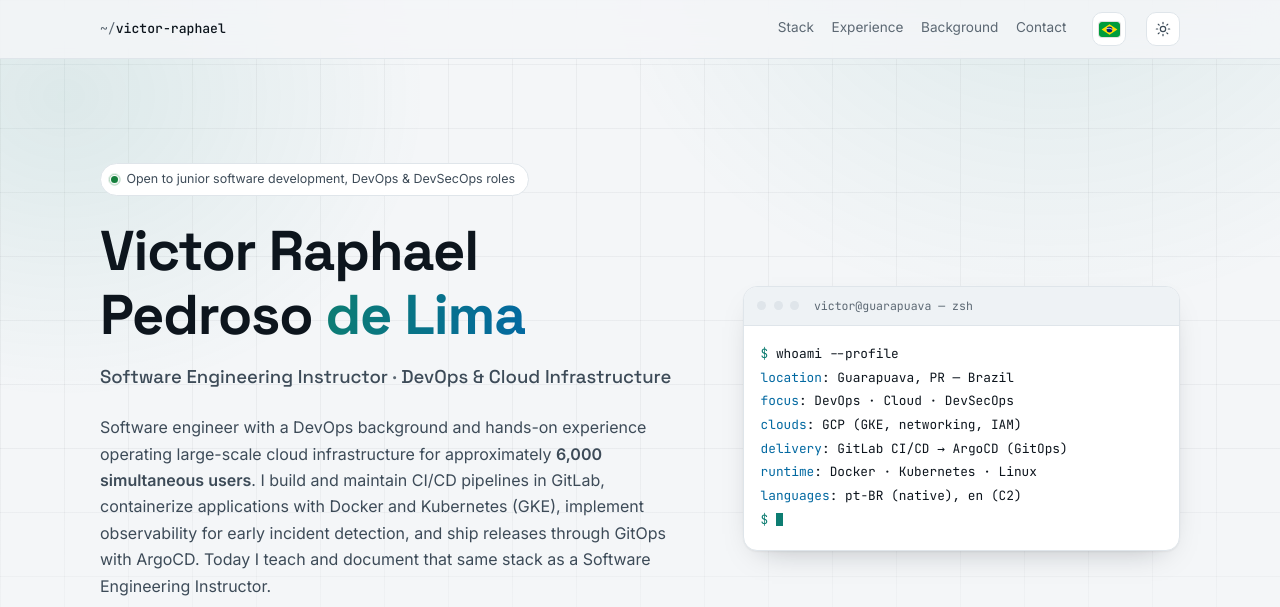
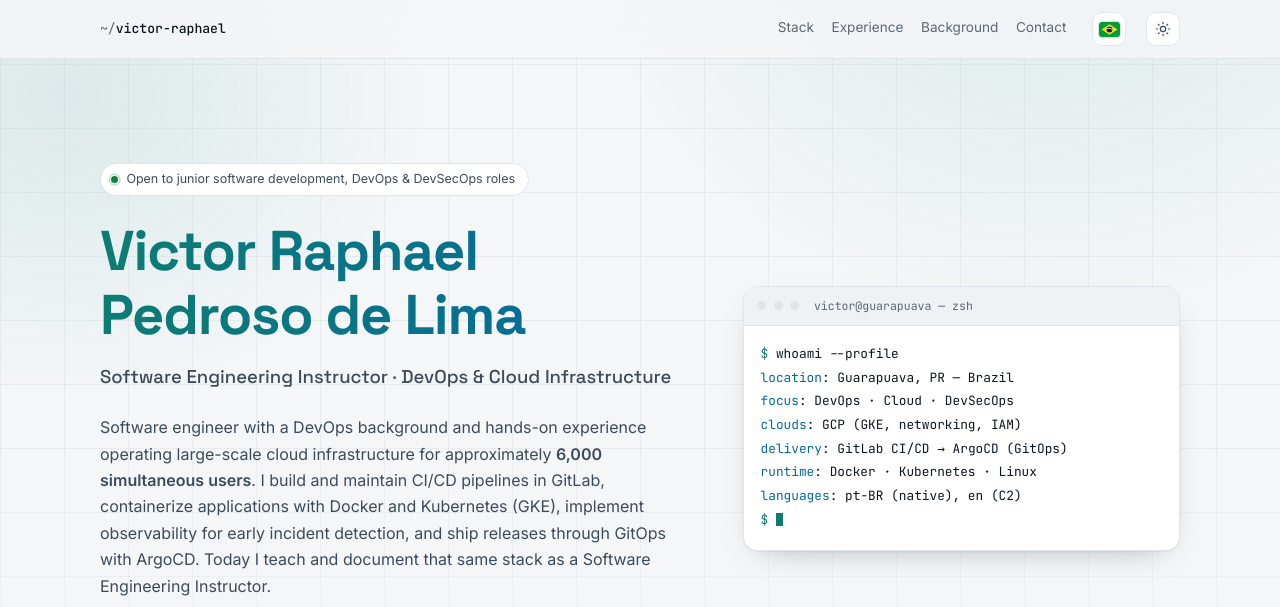
Before and after one commit to victor-raphael17/portfolio, a plain HTML site: page index.html in a window 1280 px wide. Shown: the top 607 px of the page. Drawn offline with Linux system fonts and the light colour scheme.

Commit message:
Extend the heading gradient to the full name
The accent gradient covered only "de Lima"; it now runs across the whole
h1. Guarded with @supports so the name falls back to a solid accent colour
instead of turning invisible where background-clip:text is unsupported,
and forced to solid black in the print stylesheet.

Co-Authored-By: Claude Opus 5 <noreply@anthropic.com>

```diff
--- a/index.html
+++ b/index.html
@@ -129,10 +129,12 @@ h1,h2,h3{font-family:"Space Grotesk",Inter,sans-serif; line-height:1.15; margin:
 }
 @keyframes ping{0%{transform:scale(.6);opacity:.7}70%{transform:scale(1.5);opacity:0}100%{opacity:0}}
 
-h1{font-size:clamp(2.1rem,5.6vw,3.5rem); font-weight:700}
-h1 .last{
-  background:linear-gradient(100deg,var(--accent),var(--accent-2));
-  -webkit-background-clip:text; background-clip:text; color:transparent;
+h1{font-size:clamp(2.1rem,5.6vw,3.5rem); font-weight:700; color:var(--accent)}
+@supports ((-webkit-background-clip:text) or (background-clip:text)){
+  h1{
+    background:linear-gradient(100deg,var(--accent),var(--accent-2));
+    -webkit-background-clip:text; background-clip:text; color:transparent;
+  }
 }
 .role{
   margin:.9rem 0 0; font-size:clamp(1rem,2.1vw,1.16rem); color:var(--ink-soft);
@@ -288,6 +290,7 @@ footer a:hover{color:var(--accent)}
   .js .reveal{opacity:1; transform:none}
   body::before,.topbar,.term,.contact .links,.toggle{display:none}
   body{background:#fff; color:#000}
+  h1{background:none; color:#000; -webkit-text-fill-color:#000}
   .card,.stats{box-shadow:none}
   section{padding:1.2rem 0}
 }
@@ -339,7 +342,7 @@ footer a:hover{color:var(--accent)}
     <div class="hero-grid">
       <div>
         <div class="status"><span class="dot"></span> <span data-pt="Aberto a vagas júnior de desenvolvimento de software, DevOps e DevSecOps">Open to junior software development, DevOps &amp; DevSecOps roles</span></div>
-        <h1>Victor Raphael<br>Pedroso <span class="last">de Lima</span></h1>
+        <h1>Victor Raphael<br>Pedroso de Lima</h1>
         <p class="role" data-pt="Instrutor de Engenharia de Software <span>·</span> DevOps e Infraestrutura em Nuvem">Software Engineering Instructor <span>·</span> DevOps &amp; Cloud Infrastructure</p>
         <p class="summary" data-pt="Engenheiro de software com background em DevOps e experiência prática operando infraestrutura em nuvem de larga escala para aproximadamente <b>6.000 usuários simultâneos</b>. Construo e mantenho pipelines de CI/CD no GitLab, containerizo aplicações com Docker e Kubernetes (GKE), implemento observabilidade para detecção precoce de incidentes e entrego releases com GitOps e ArgoCD. Hoje ensino e documento essa mesma stack como Instrutor de Engenharia de Software.">
           Software engineer with a DevOps background and hands-on experience operating large-scale cloud
```
